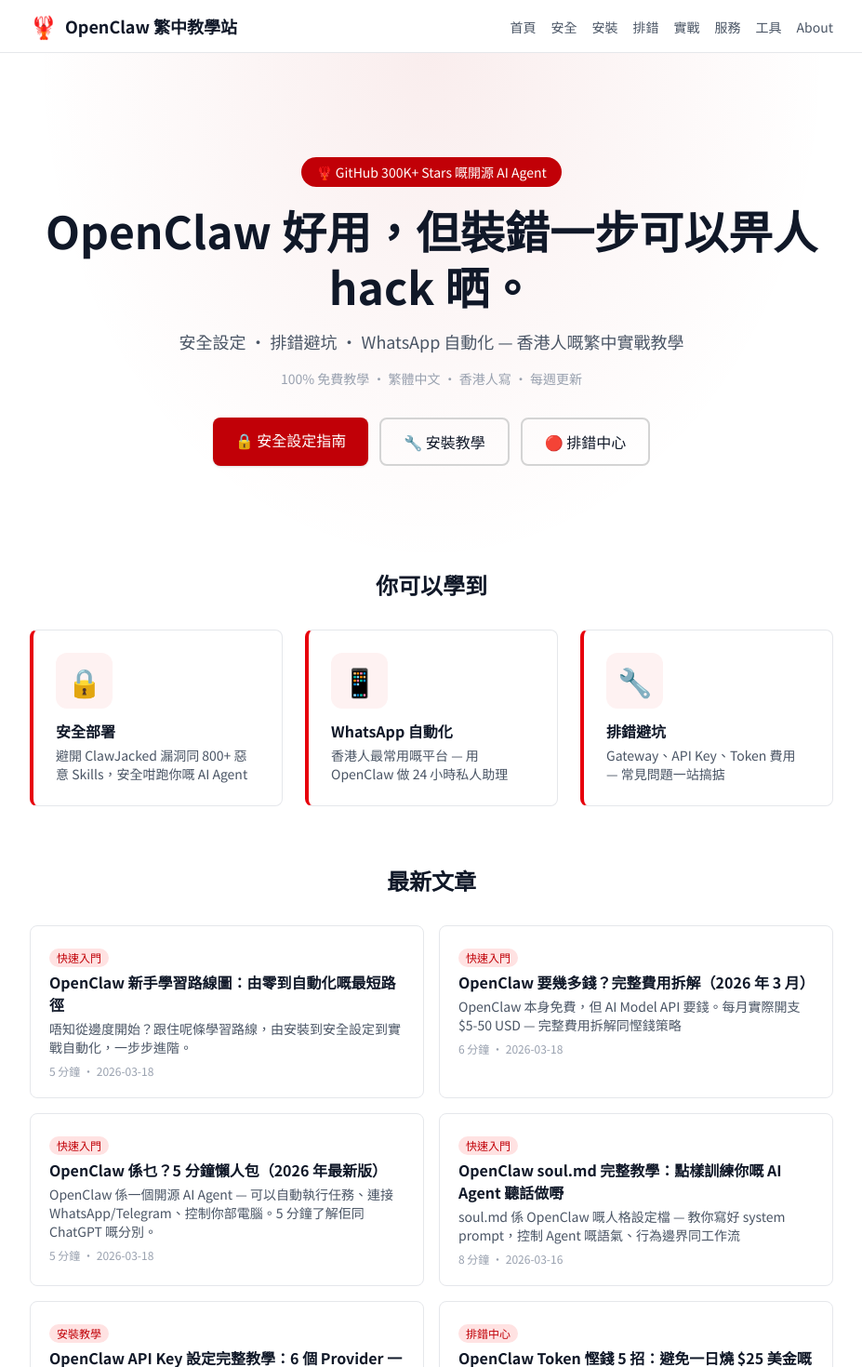
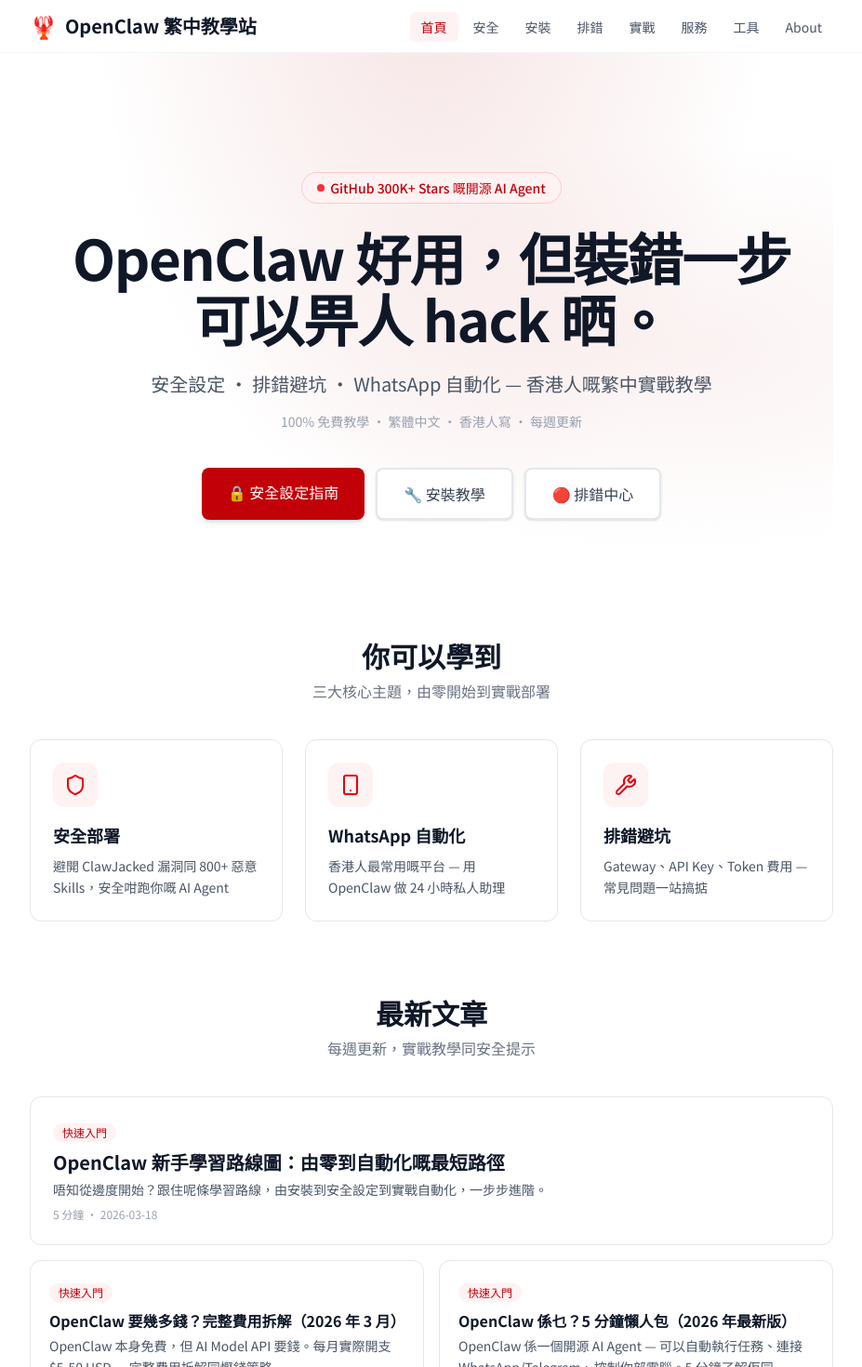
Before and after one commit to hideyau28/openclaw-guide, a Next.js app: page / in a window 1280 px wide. Shown: the top 1470 px of the page at 93% size, without its empty margins (176-1103 px from the left). Built offline with nearby package versions, Linux system fonts and the light colour scheme.

Commit message:
UI improvements: hero, cards, nav active state, hover effects

```diff
--- a/app/page.tsx
+++ b/app/page.tsx
@@ -32,40 +32,43 @@
     <div className="mx-auto max-w-4xl px-4">
       {/* Hero */}
       <section
-        className="py-20 text-center sm:py-28"
+        className="relative overflow-hidden py-24 text-center sm:py-32"
         style={{
           background:
-            "radial-gradient(ellipse at 50% 0%, rgba(185,28,28,0.08) 0%, transparent 70%)",
+            "radial-gradient(ellipse at 50% -20%, rgba(185,28,28,0.12) 0%, transparent 60%), radial-gradient(ellipse at 80% 50%, rgba(185,28,28,0.06) 0%, transparent 50%)",
         }}
       >
-        <span className="mb-4 inline-block rounded-full bg-red-700 px-4 py-1.5 text-sm text-white">
-          {"\uD83E\uDD9E"} GitHub 300K+ Stars 嘅開源 AI Agent
+        <span className="mb-6 inline-flex items-center gap-1.5 rounded-full border border-red-200 bg-red-50 px-4 py-1.5 text-sm font-medium text-red-700">
+          <span className="inline-block h-2 w-2 rounded-full bg-red-500 animate-pulse" />
+          GitHub 300K+ Stars 嘅開源 AI Agent
         </span>
-        <h1 className="mb-4 text-4xl font-bold leading-tight sm:text-5xl">
-          OpenClaw 好用，但裝錯一步可以畀人 hack 晒。
+        <h1 className="mb-6 text-4xl font-bold leading-[1.1] tracking-tight sm:text-5xl md:text-6xl">
+          OpenClaw 好用，但裝錯一步
+          <br className="hidden sm:block" />
+          可以畀人 hack 晒。
         </h1>
-        <p className="mx-auto mb-4 max-w-2xl text-lg text-gray-600">
+        <p className="mx-auto mb-4 max-w-2xl text-lg text-gray-600 sm:text-xl">
           安全設定 · 排錯避坑 · WhatsApp 自動化 — 香港人嘅繁中實戰教學
         </p>
-        <p className="mb-8 text-sm text-gray-400">
+        <p className="mb-10 text-sm text-gray-400">
           100% 免費教學 · 繁體中文 · 香港人寫 · 每週更新
         </p>
         <div className="flex flex-col gap-3 sm:flex-row sm:flex-wrap sm:justify-center">
           <Link
             href="/security/essential-guide"
-            className="rounded-lg bg-red-700 px-6 py-3 text-center font-medium text-white shadow-sm hover:bg-red-800"
+            className="rounded-lg bg-red-700 px-7 py-3.5 text-center font-medium text-white shadow-md transition-all hover:bg-red-800 hover:shadow-lg hover:-translate-y-0.5"
           >
             {"\uD83D\uDD12"} 安全設定指南
           </Link>
           <Link
             href="/install/macos"
-            className="rounded-lg border-2 border-neutral-300 px-6 py-3 text-center font-medium transition-colors hover:border-red-700 hover:text-red-700"
+            className="rounded-lg border-2 border-gray-200 bg-white px-7 py-3.5 text-center font-medium text-gray-700 shadow-sm transition-all hover:border-red-300 hover:text-red-700 hover:shadow-md hover:-translate-y-0.5"
           >
             {"\uD83D\uDD27"} 安裝教學
           </Link>
           <Link
             href="/troubleshoot/gateway"
-            className="rounded-lg border-2 border-neutral-300 px-6 py-3 text-center font-medium transition-colors hover:border-red-700 hover:text-red-700"
+            className="rounded-lg border-2 border-gray-200 bg-white px-7 py-3.5 text-center font-medium text-gray-700 shadow-sm transition-all hover:border-red-300 hover:text-red-700 hover:shadow-md hover:-translate-y-0.5"
           >
             {"\uD83D\uDD34"} 排錯中心
           </Link>
@@ -73,19 +76,20 @@
       </section>
 
       {/* Use case cards */}
-      <section className="mb-16">
-        <h2 className="mb-8 text-center text-2xl font-bold">你可以學到</h2>
+      <section className="mb-20">
+        <h2 className="mb-2 text-center text-3xl font-bold">你可以學到</h2>
+        <p className="mb-10 text-center text-gray-500">三大核心主題，由零開始到實戰部署</p>
         <div className="grid gap-6 sm:grid-cols-3">
           {useCases.map((uc) => (
             <div
               key={uc.title}
-              className="rounded-lg border border-gray-200 border-l-4 border-l-red-600 p-6 transition-all hover:border-red-200 hover:shadow-md"
+              className="group rounded-xl border border-gray-200 bg-white p-6 transition-all duration-200 hover:shadow-lg hover:-translate-y-0.5"
             >
-              <span className="mb-3 inline-flex rounded-xl bg-red-50 p-3 text-3xl">
-                {uc.emoji}
+              <span className="mb-4 inline-flex items-center justify-center rounded-xl bg-red-50 p-3 text-red-600 transition-colors group-hover:bg-red-100">
+                <uc.icon className="h-6 w-6" />
               </span>
-              <h3 className="mb-1 font-semibold">{uc.title}</h3>
-              <p className="text-sm text-gray-600">{uc.desc}</p>
+              <h3 className="mb-2 text-lg font-semibold">{uc.title}</h3>
+              <p className="text-sm leading-relaxed text-gray-600">{uc.desc}</p>
             </div>
           ))}
         </div>
@@ -93,25 +97,28 @@
 
       {/* Latest articles */}
       {articles.length > 0 && (
-        <section className="mb-16">
-          <h2 className="mb-8 text-center text-2xl font-bold">最新文章</h2>
+        <section className="mb-20">
+          <h2 className="mb-2 text-center text-3xl font-bold">最新文章</h2>
+          <p className="mb-10 text-center text-gray-500">每週更新，實戰教學同安全提示</p>
           <div className="grid grid-cols-1 gap-4 md:grid-cols-2">
-            {articles.map((a) => {
+            {articles.map((a, i) => {
               const cat = CATEGORIES.find((c) => c.slug === a.category);
               return (
                 <Link
                   key={`${a.category}/${a.slug}`}
                   href={`/${a.category}/${a.slug}`}
-                  className="block rounded-lg border border-gray-200 p-5 transition-all hover:border-red-200 hover:shadow-md"
+                  className={`group block rounded-xl border border-gray-200 bg-white p-5 transition-all duration-200 hover:shadow-lg hover:-translate-y-0.5 ${i === 0 ? "md:col-span-2 md:flex md:items-center md:gap-6 md:p-6" : ""}`}
                 >
-                  <span className="mb-1 inline-block rounded-full bg-red-100 px-2 py-0.5 text-xs font-medium text-red-700">
-                    {cat?.name}
-                  </span>
-                  <h3 className="mb-1 font-semibold">{a.title}</h3>
-                  <p className="mb-2 text-sm text-gray-600">{a.description}</p>
-                  <p className="text-xs text-gray-400">
-                    {a.readingTime} · {a.date}
-                  </p>
+                  <div className={i === 0 ? "flex-1" : ""}>
+                    <span className="mb-2 inline-block rounded-full bg-red-50 px-2.5 py-0.5 text-xs font-medium text-red-700">
+                      {cat?.name}
+                    </span>
+                    <h3 className={`mb-1 font-semibold group-hover:text-red-700 transition-colors ${i === 0 ? "text-xl" : ""}`}>{a.title}</h3>
+                    <p className="mb-2 text-sm leading-relaxed text-gray-600">{a.description}</p>
+                    <p className="text-xs text-gray-400">
+                      {a.readingTime} · {a.date}
+                    </p>
+                  </div>
                 </Link>
               );
             })}
@@ -123,16 +130,16 @@
       <DigitalProducts />
 
       {/* Service CTA */}
-      <section className="mb-16 rounded-lg bg-gradient-to-r from-red-700 to-red-900 p-8 text-center text-white">
-        <h2 className="mb-2 text-2xl font-bold">
+      <section className="mb-20 overflow-hidden rounded-2xl bg-gradient-to-br from-red-700 via-red-800 to-red-900 p-10 text-center text-white shadow-xl sm:p-12">
+        <h2 className="mb-3 text-2xl font-bold sm:text-3xl">
           唔想 OpenClaw 變成 hacker 後門？
         </h2>
-        <p className="mb-6 text-red-100">
+        <p className="mb-8 text-red-200">
           安全部署 · 零信任設定 · 實戰自動化 — 一次過幫你做好
         </p>
         <Link
           href="/services/secure-setup"
-          className="inline-block rounded-lg border-2 border-white px-6 py-3 font-medium text-white transition-colors hover:bg-white hover:text-red-700"
+          className="inline-block rounded-lg border-2 border-white/90 px-7 py-3.5 font-medium text-white transition-all hover:bg-white hover:text-red-700 hover:shadow-lg"
         >
           了解服務方案
         </Link>
--- a/components/layout/footer.tsx
+++ b/components/layout/footer.tsx
@@ -44,7 +44,7 @@
           ))}
           <Link
             href="/resources/tools"
-            className="text-sm text-gray-500 hover:text-gray-700"
+            className="text-sm text-neutral-400 hover:text-white"
           >
             推薦工具
           </Link>
--- a/components/layout/nav.tsx
+++ b/components/layout/nav.tsx
@@ -2,27 +2,38 @@
 
 import { useState } from "react";
 import Link from "next/link";
+import { usePathname } from "next/navigation";
 import { Menu, X } from "lucide-react";
 import { NAV_ITEMS, SITE_NAME } from "@/lib/constants";
 
 export function Nav() {
   const [open, setOpen] = useState(false);
+  const pathname = usePathname();
+
+  const isActive = (href: string) => {
+    if (href === "/") return pathname === "/";
+    return pathname.startsWith(href);
+  };
 
   return (
-    <nav className="sticky top-0 z-50 border-b border-gray-200 bg-white/80 backdrop-blur">
+    <nav className="sticky top-0 z-50 border-b border-gray-100 bg-white/85 backdrop-blur-md">
       <div className="mx-auto flex max-w-4xl items-center justify-between px-4 py-3">
-        <Link href="/" className="flex items-center gap-2 text-lg font-bold">
+        <Link href="/" className="flex items-center gap-2 text-xl font-bold">
           <span className="text-2xl">{"\uD83E\uDD9E"}</span>
           {SITE_NAME}
         </Link>
 
         {/* Desktop */}
-        <ul className="hidden gap-4 md:flex">
+        <ul className="hidden gap-1 md:flex">
           {NAV_ITEMS.map((item) => (
             <li key={item.href}>
               <Link
                 href={item.href}
-                className="border-b-2 border-transparent pb-1 text-sm text-gray-600 transition-colors hover:border-red-700 hover:text-red-700"
+                className={`rounded-md px-3 py-1.5 text-sm transition-colors ${
+                  isActive(item.href)
+                    ? "bg-red-50 font-medium text-red-700"
+                    : "text-gray-600 hover:bg-gray-50 hover:text-gray-900"
+                }`}
               >
                 {item.label}
               </Link>
@@ -32,22 +43,26 @@
 
         {/* Mobile toggle */}
         <button
-          className="md:hidden"
+          className="rounded-md p-1.5 hover:bg-gray-100 md:hidden"
           onClick={() => setOpen(!open)}
           aria-label="切換選單"
         >
-          {open ? <X className="h-6 w-6" /> : <Menu className="h-6 w-6" />}
+          {open ? <X className="h-5 w-5" /> : <Menu className="h-5 w-5" />}
         </button>
       </div>
 
       {/* Mobile menu */}
       {open && (
-        <ul className="border-t border-gray-200 bg-white px-4 pb-4 md:hidden">
+        <ul className="border-t border-gray-100 bg-white px-4 pb-4 md:hidden">
           {NAV_ITEMS.map((item) => (
             <li key={item.href}>
               <Link
                 href={item.href}
-                className="block py-2 text-sm text-gray-600 transition-colors hover:text-red-700"
+                className={`block rounded-md px-3 py-2.5 text-sm transition-colors ${
+                  isActive(item.href)
+                    ? "bg-red-50 font-medium text-red-700"
+                    : "text-gray-600 hover:bg-gray-50 hover:text-gray-900"
+                }`}
                 onClick={() => setOpen(false)}
               >
                 {item.label}
```
